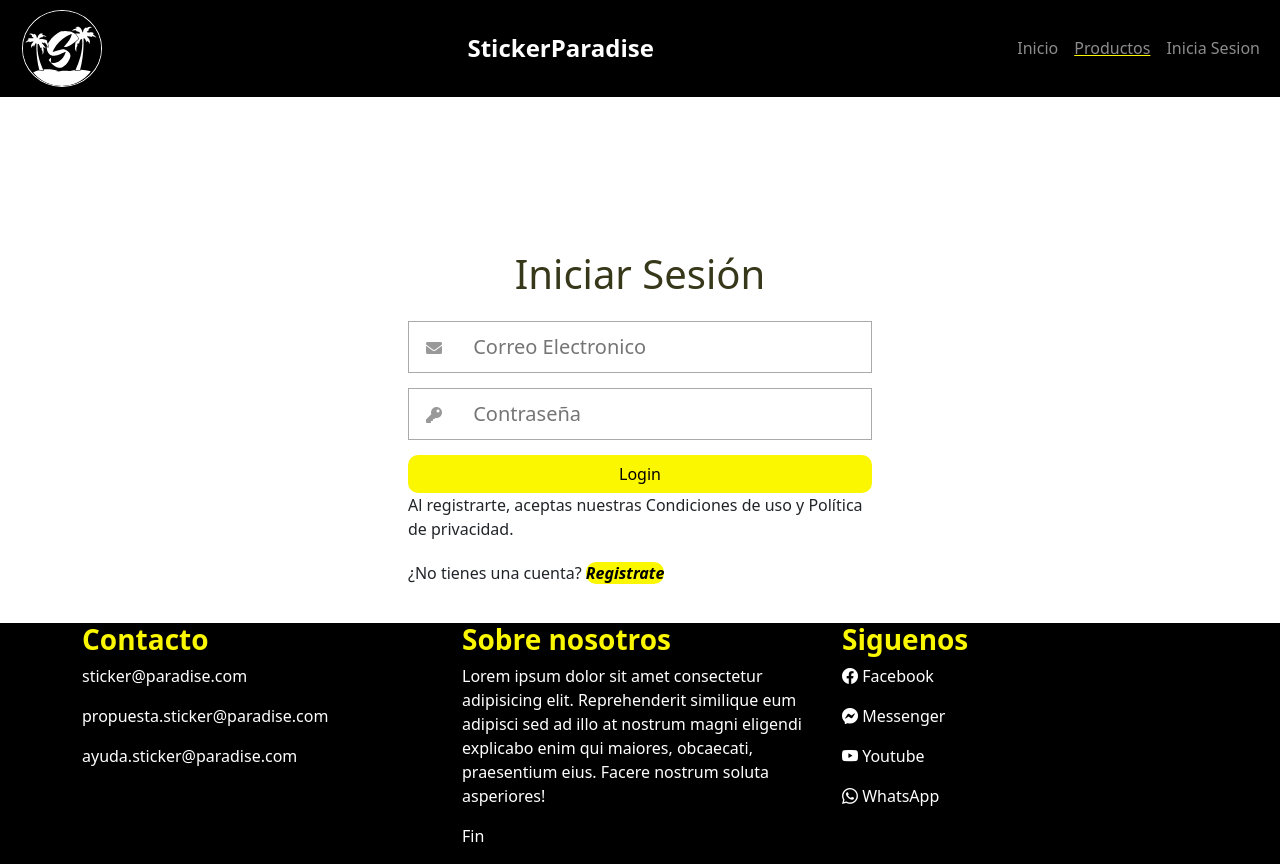
After one commit to drago-do-itesa/7-PW-PaginaWebStickerParadise, a PHP site: page /iniciar-sesion.html in a window 1280 px wide. The commit adds this page. Run offline with PHP 8.4, Linux system fonts and the light colour scheme; some libraries are stand-ins or nearby versions.

Commit message:
Trabajo que se entrega para expo. V.1.0

```diff
--- /dev/null
+++ b/CSS/iniciar sesion.css
@@ -0,0 +1,74 @@
+/*body {
+    font-family: Arial, Helvetica, sans-serif;
+    margin: 0;
+   background: url(../Imagenes/img.jpg);
+    background-size: cover;
+    background-attachment: fixed;
+}*/
+
+* {
+    box-sizing: border-box;
+}
+.contenedor{
+    width: 100%;
+    padding: 15px;
+}
+.formulario{
+    background: #fff;
+    margin-top: 150px;
+    padding: 3px;
+}
+h1{
+    text-align: center;
+    color: #37371a;
+    font-size: 40px;
+}
+input[type="text"],
+input[type="password"]{
+    font-size: 20px;
+    width: 82%;
+    padding: 10px;
+    border: none;
+}
+.input-contenedor{
+    margin-bottom: 15px;
+    border: 1px solid #aaa;
+}
+.icon{
+    min-width: 50px;
+    text-align: center;
+    color: #999;
+}
+.button{
+    border: none;
+    width: 100%;
+    color: white;
+    font-size: 20px;
+    background:  #FAF700;
+    padding: 15px 20px;
+    border-radius: 5px;
+    cursor: pointer;
+}
+.button:hover{
+    background: black;
+}
+.centrar-texto{
+    text-align: center;
+}
+.link{
+    text-decoration: none;
+      color: #FAF700;
+    font-weight: 600;
+}
+.link:hover{
+     color: black;
+}
+@media(min-width:768px)
+{
+    .formulario{
+        margin: auto;
+        width: 500px;
+        margin-top: 150px;
+        border-radius: 2%;
+    }
+}
--- a/CSS/main.css
+++ b/CSS/main.css
@@ -2,3 +2,5 @@
 @import url("index.css");
 /* importa el archivo productos.css */
 @import url("productos.css");
+/* importa el archivo iniciar sesion.css */
+@import url("iniciar\ sesion.css");
--- a/CSS/productos.css
+++ b/CSS/productos.css
@@ -23,6 +23,7 @@
 .tarjeta-acciones input{
   margin-bottom: 5px;
   padding: 0px;
+
 }
 .tarjeta-boton{
     transition-property: background-color, color;
--- /dev/null
+++ b/iniciar-sesion.html
@@ -0,0 +1,106 @@
+<!doctype html>
+<html lang="en">
+
+<head>
+
+  <meta charset="utf-8">
+  <meta name="viewport" content="width=device-width, initial-scale=1">
+  <title>Inicia sesión</title>
+    <link rel="shortcut icon" href="/Imagenes/logo.ico">
+ <!-- Bootstrap -->
+  <link rel="stylesheet" href="CSS/bootstrap.min.css">
+  <link rel="stylesheet" href="https://cdn.jsdelivr.net/npm/bootstrap-icons@1.8.1/font/bootstrap-icons.css">
+<!-- Enlace para iconos -->
+  <link rel="stylesheet" href="https://use.fontawesome.com/releases/v5.6.3/css/all.css" >
+
+<!-- Mis estilos css -->
+  <link rel="stylesheet" href="CSS/main.css">
+</head>
+
+<body>
+  <div class="container-fluid bg-negro">
+
+    <header>
+      <img class="logo" src="Imagenes/logo-black.svg" alt="LogoStickers">
+      <p>StickerParadise</p>
+      <div>
+        <nav class="navbar navbar-expand-lg navbar-dark ">
+          <button class="navbar-toggler" type="button" data-bs-toggle="collapse"
+            data-bs-target="#navbarSupportedContent" aria-controls="navbarSupportedContent" aria-expanded="false"
+            aria-label="Toggle navigation" style="margin: 5px;">
+            <span class="navbar-toggler-icon"></span>
+          </button>
+          <div class="collapse navbar-collapse" id="navbarSupportedContent">
+            <ul class="navbar-nav mr-auto">
+              <li class="nav-item active">
+                <a class="nav-link" href="index.html">Inicio</a>
+              </li>
+              <li class="nav-item" style="color: #FAF700; text-decoration: underline;">
+                <a class="nav-link" href="productos.html">Productos</a>
+              </li>
+              <li class="nav-item active">
+                <a class="nav-link" href="iniciar-sesion.html">Inicia Sesion</a>
+              </li>
+            </ul>
+          </div>
+        </nav>
+      </div>
+    </header>
+
+  </div>
+
+  <div class="contenido">
+    <div class="contenido-principal">
+      <form class="formulario">
+        <h1>Iniciar Sesión</h1>
+         <div class="contenedor">
+             <div class="input-contenedor">
+             <i class="fas fa-envelope icon"></i>
+             <input type="text" placeholder="Correo Electronico">
+             </div>
+             <div class="input-contenedor">
+            <i class="fas fa-key icon"></i>
+             <input type="password" placeholder="Contraseña">
+             </div>
+             <input type="submit" value="Login" class="btn tarjeta-boton">
+             <p>Al registrarte, aceptas nuestras Condiciones de uso y Política de privacidad.</p>
+             <p>¿No tienes una cuenta? <a class="link" href="registrarse.html"> <em class="tarjeta-boton"> Registrate</em> </a></p>
+         </div>
+        </form>
+    </div>
+  </div>
+
+<!-- Footer con el contenido de la pagina utilizando bootstrap-->
+  <footer class="bg-negro">
+    <div class="container text-white">
+      <div class="row">
+        <div class="col-sm-4">
+          <h3 class="color-amarillo">Contacto</h3>
+          <p>sticker@paradise.com</p>
+          <p>propuesta.sticker@paradise.com</p>
+          <p>ayuda.sticker@paradise.com</p>
+        </div>
+        <div class="col-sm-4">
+          <h3 class="color-amarillo">Sobre nosotros</h3>
+          <p>Lorem ipsum dolor sit amet consectetur adipisicing elit. Reprehenderit similique eum adipisci sed ad
+            illo
+            at nostrum magni eligendi explicabo enim qui maiores, obcaecati, praesentium eius. Facere nostrum soluta
+            asperiores!</p>
+          <p>Fin</p>
+        </div>
+        <div class="col-sm-4">
+          <h3 class="color-amarillo">Siguenos</h3>
+          <p> <i class="bi bi-facebook"></i> Facebook </p>
+          <p> <i class="bi bi-messenger"></i> Messenger</p>
+          <p> <i class="bi bi-youtube"></i> Youtube </p>
+          <p><i class="bi bi-whatsapp"></i> WhatsApp</p>
+        </div>
+      </div>
+    </div>
+  </footer>
+
+  <!-- JavaScript de bootstrap -->
+  <script src="JS/bootstrap.bundle.min.js"></script>
+</body>
+
+</html>
```
Also changed, not shown: index.html (+9 -8 lines), perfil.html (added, +132 -0 lines), productos-admin.html (+12 -11 lines), productos.html (+14 -13 lines), registrarse.html (added, +108 -0 lines), Imagenes/adm.png (added), Imagenes/avatar.png (added), Imagenes/logo.ico (added).
